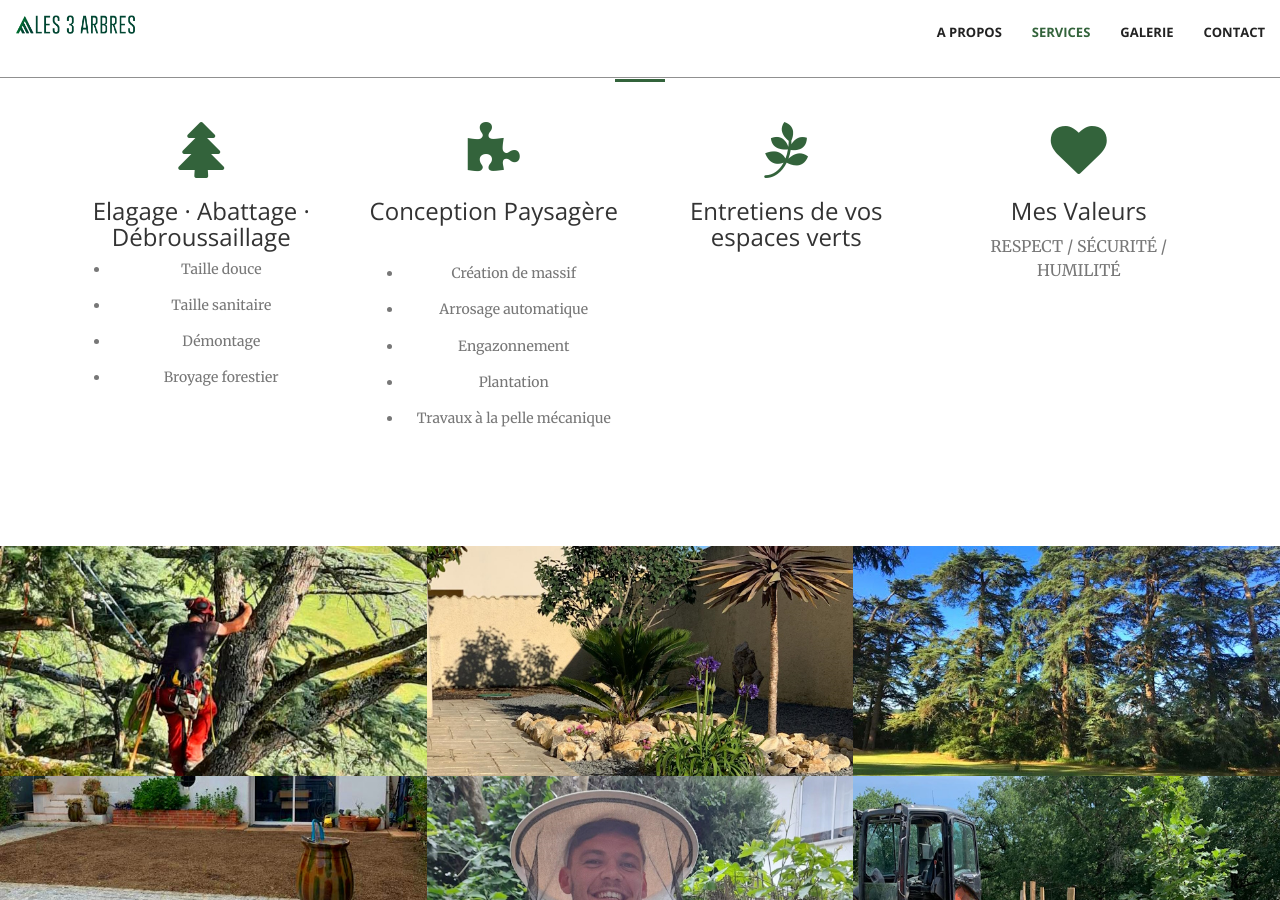
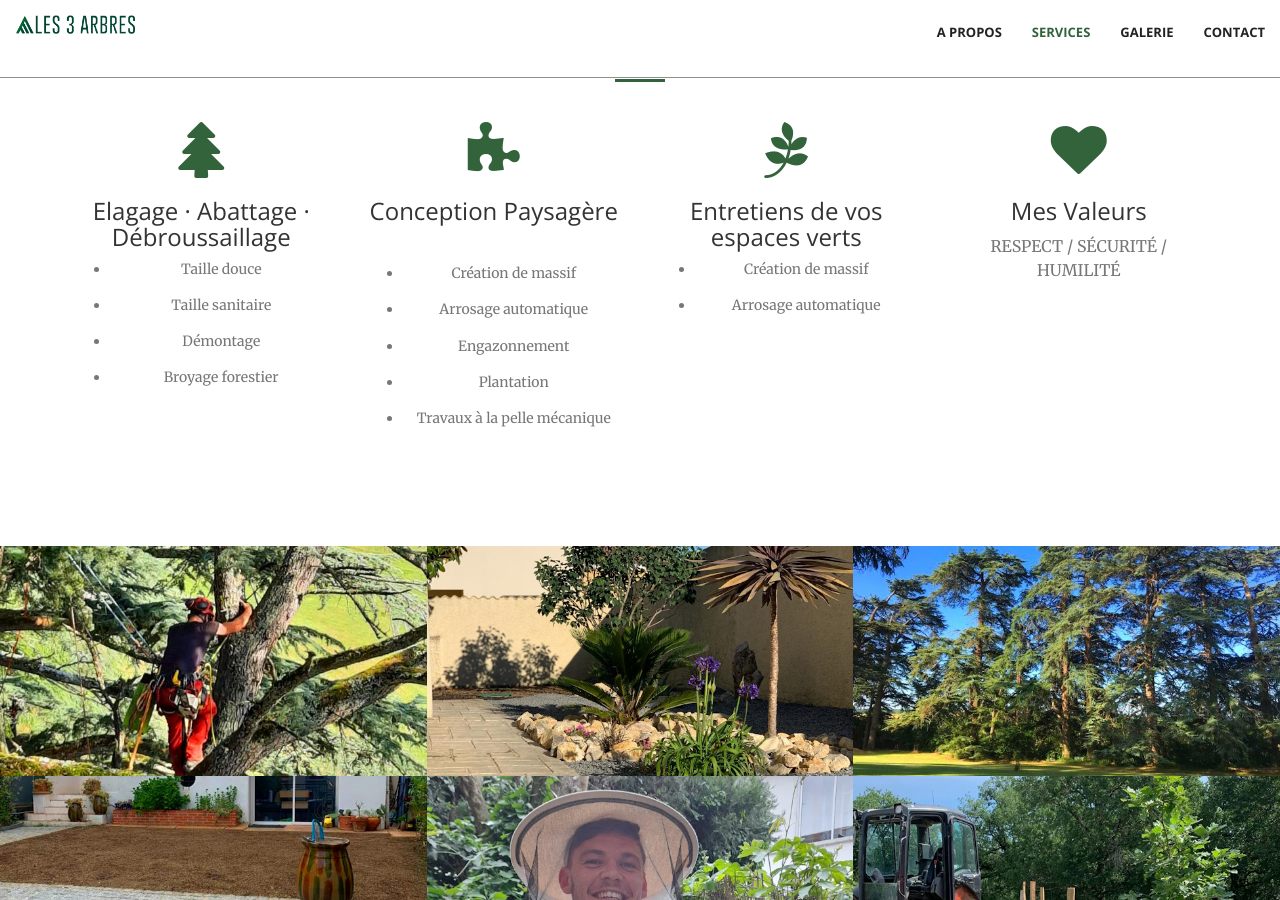
Before and after one commit to 3Abres/3Abres.github.io, a Jekyll site: the page built from index.html, in a window 1280 px wide and 900 px high, scrolled down 1704 px. Built offline with Jekyll 4.4.1, drawn with Linux system fonts in a browser that asks for light colours.

Commit message:
Update services.html

```diff
--- a/_includes/services.html
+++ b/_includes/services.html
@@ -36,7 +36,6 @@
                       <li>Engazonnement</li>
                       <li>Plantation </li>
                       <li>Travaux à la pelle mécanique</li>
-
                     </ul>
                 </p>
                 </div>
@@ -45,7 +44,12 @@
                 <div class="service-box">
                     <i class="fa fa-4x fa-pagelines wow bounceIn text-primary" data-wow-delay=".2s"></i>
                     <h3>Entretiens de vos espaces verts </h3>
-                    <p class="text-muted"> </p>
+                    <p class="text-muted">
+                      <ul>
+                      <li>Création de massif  </li>
+                      <li>Arrosage automatique</li>
+                    </ul>
+                  </p>
                 </div>
             </div>
             <div class="col-lg-3 col-md-6 text-center">
```
